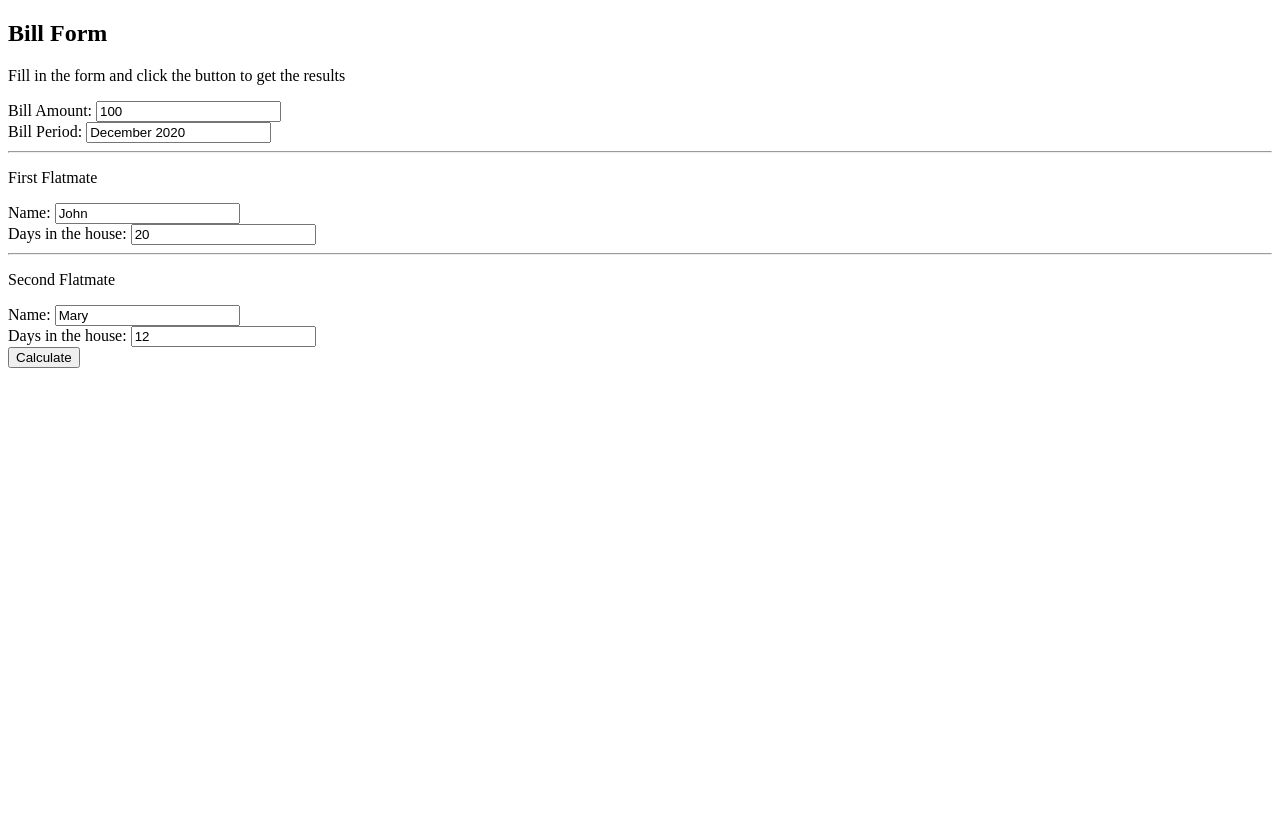
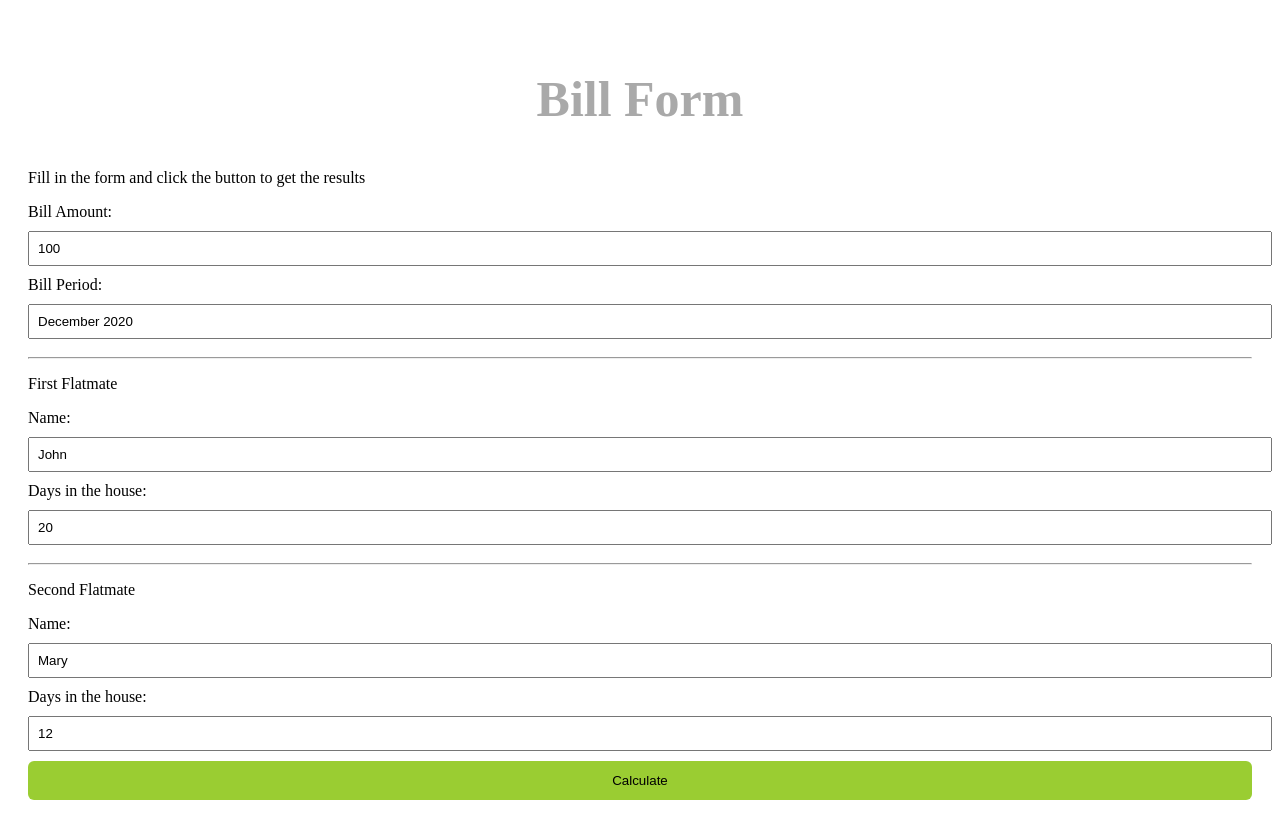
Before and after one commit to regan-tan/flatmates, a Flask app: page /bill in a window 1280 px wide. Before the commit the page ends 368 px from the top, so only its background shows below. Run offline with Flask 3, Linux system fonts and the light colour scheme.

Commit message:
using css for bill form page

```diff
--- a/flatmates_bill/static/main.css
+++ /dev/null
@@ -1,3 +0,0 @@
-h2 {
-    color: darkgrey;
-}
--- /dev/null
+++ b/static/main.css
@@ -0,0 +1,25 @@
+h2 {
+    color: darkgrey;
+    text-align: center ;
+    font-size: 50px;
+}
+
+input[type=text] {
+    width: 100%;
+    padding: 8px 8px;
+    margin: 10px 0;
+}
+
+input[type=submit] {
+    width: 100%;
+    background-color: YellowGreen;
+    padding: 12px 12px;
+    align-content: center;
+    border: none;
+    border-radius: 6px;
+}
+
+body {
+    background-color: white;
+    padding: 20px;
+}
--- a/templates/bill_form_page.html
+++ b/templates/bill_form_page.html
@@ -3,12 +3,12 @@
 <head>
     <meta charset="UTF-8">
     <title>Title</title>
-    <link rel="'stylesheet" href="static/main.css">
+    <link rel="stylesheet" href="static/main.css">
 </head>
 <body>
 <h2>Bill Form</h2>
 <p>Fill in the form and click the button to get the results</p>
-<form action="results" method="post">
+<form action="/results" method="post">
     {{billform.amount.label}} {{billform.amount}}
     <br>
     {{billform.period.label}} {{billform.period}}
```
